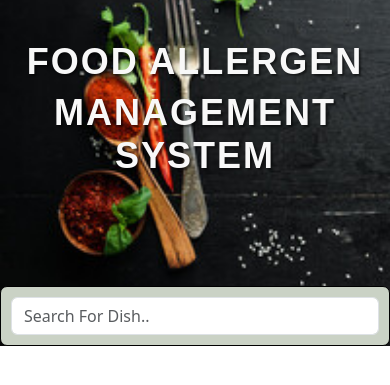
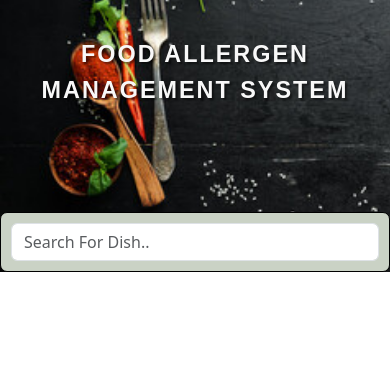
Before and after one commit to inder1307/Food-allergen-system, a Flask app: page / in a window 390 px wide; the page is wider, and only the part inside the window is pictured. Shown: the part 122-507 px from the top of that part. Run offline with Flask 3, Linux system fonts and the light colour scheme; data that the repository does not hold is empty.

Commit message:
responsive2

```diff
--- a/api/static/css/style.css
+++ b/api/static/css/style.css
@@ -197,6 +197,8 @@ h1:hover {
 
     /* Adjust font size for h1 heading for smaller screens */
     h1 {
-        font-size: 36px; /* Reduce font size */
+        font-size: 6vw; /* Increase font size for smaller screens */
     }
+
+
 }
```
